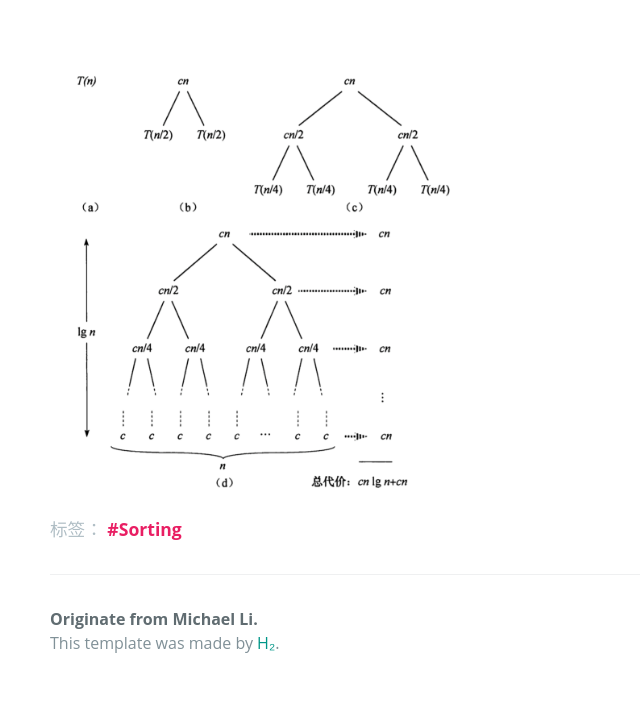
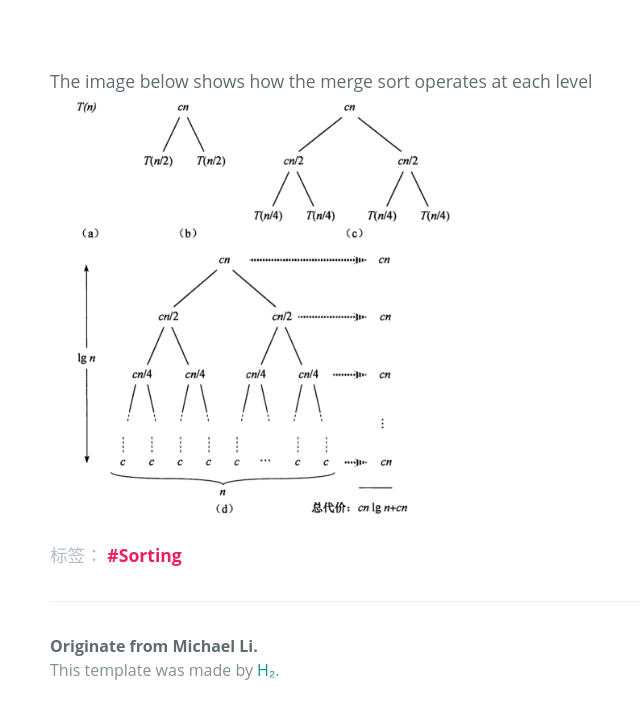
Before and after one commit to zl323/zl323.github.io, a Jekyll site: the page built from _posts/2020-05-13-Merge-Sort.md, in a window 1280 px wide and 1080 px high. Shown: the part 350-1069 px from the top of the window, without its empty margins (174-814 px from the left). Built offline with Jekyll 4.4.1, drawn with Linux system fonts in a browser that asks for light colours; some web fonts are replaced.

Commit message:
edit merge sort

```diff
--- a/_posts/2020-05-13-Merge-Sort.md
+++ b/_posts/2020-05-13-Merge-Sort.md
@@ -5,6 +5,5 @@ date:   2020-05-13
 tags: Sorting
 mathjax: true
 ---
-
-<!-- ![useful image](https://{{ site.url }}/assets/postImg/mergeSort1.png).element  -->
+The image below shows how the merge sort operates at each level
 <img src="https://zl323.github.io/assets/postImg/mergeSort1.png" alt="useful image" height="50%" width="50%">
```
